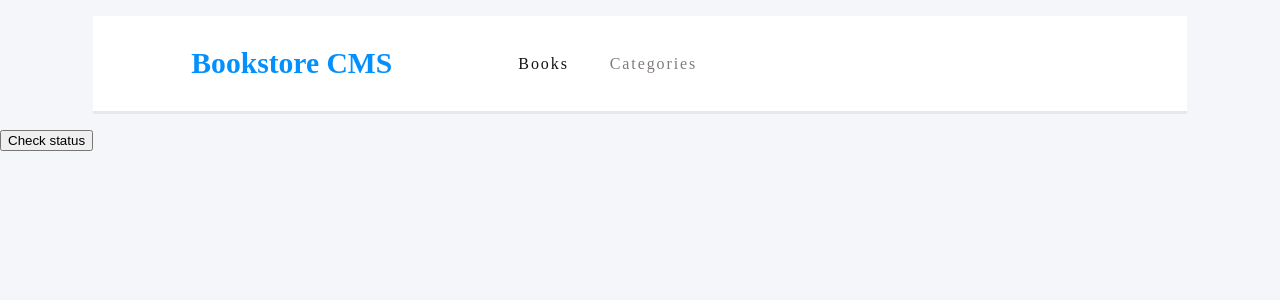
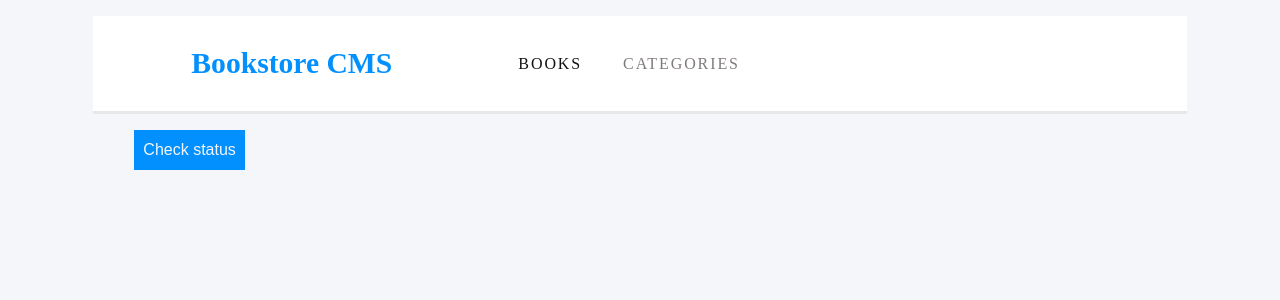
Before and after one commit to ijeomaodinko/Bookstore, a React (Create React App) app: page /categories in a window 1280 px wide. Shown: the top 300 px of the page. Built offline with nearby package versions, Linux system fonts and the light colour scheme.

Commit message:
Add styles to categories file

```diff
--- a/src/components/AddBook.css
+++ b/src/components/AddBook.css
@@ -31,7 +31,7 @@
 }
 
 .inputs {
-  width: 7.7rem;
+  width: 10.7rem;
   height: 2.813rem;
   margin: 1.188rem 2.125rem 0 0;
   padding: 0.213rem 9rem 0.213rem 1.063rem;
--- a/src/components/Book.css
+++ b/src/components/Book.css
@@ -26,6 +26,7 @@
   justify-items: center;
   border-right: 1px solid #c7c7c7;
   height: 69px;
+  padding-right: 2.9rem;
 }
 
 .bookTitle {
@@ -104,7 +105,7 @@
 }
 
 .updateDiv {
-  margin-right: 1rem;
+  margin-right: 2.9rem;
   margin-left: 1rem;
   align-items: center;
   justify-content: center;
@@ -124,7 +125,7 @@
 }
 
 .perCompleted {
-  font-size: 2rem;
+  font-size: 1rem;
   font-family: RobotoSlab, var(--font-family-common);
   font-weight: 300;
   font-stretch: normal;
--- /dev/null
+++ b/src/components/Categories.css
@@ -0,0 +1,18 @@
+.menuDiv {
+  width: 79%;
+  margin-left: auto;
+  margin-right: auto;
+}
+
+.p {
+  font-size: 1rem;
+}
+
+.checkButton {
+  border: transparent;
+  background-color: #0290ff;
+  color: #f5f6fa;
+  width: 6.9rem;
+  height: 2.5rem;
+  font-size: 1rem;
+}
--- a/src/components/Categories.js
+++ b/src/components/Categories.js
@@ -1,4 +1,5 @@
 import React from 'react';
+import './Categories.css';
 import { useSelector, useDispatch } from 'react-redux';
 import { checkStatus } from '../redux/categories/categories';
 
@@ -6,9 +7,9 @@ const Categories = () => {
   const state = useSelector((state) => state.categories);
   const dispatch = useDispatch();
   return (
-    <div>
-      <p>{state}</p>
-      <button type="button" onClick={() => dispatch(checkStatus())}>Check status</button>
+    <div className="menuDiv">
+      <p className="p">{state}</p>
+      <button className="checkButton" type="button" onClick={() => dispatch(checkStatus())}>Check status</button>
     </div>
   );
 };
--- a/src/components/NavBar.js
+++ b/src/components/NavBar.js
@@ -11,8 +11,8 @@ const NavBar = () => (
     </h1>
     <div className="menuContainer">
       <ul className="menuList">
-        <li><Link className="menui book vertical" to="/">Books</Link></li>
-        <li><Link className="menui categories vertical" to="/Categories">Categories</Link></li>
+        <li><Link className="menui book vertical" to="/">BOOKS</Link></li>
+        <li><Link className="menui categories vertical" to="/Categories">CATEGORIES</Link></li>
       </ul>
     </div>
     {/* <div className="imgAccount"><FaUser fa-lg /></div> */}
```
